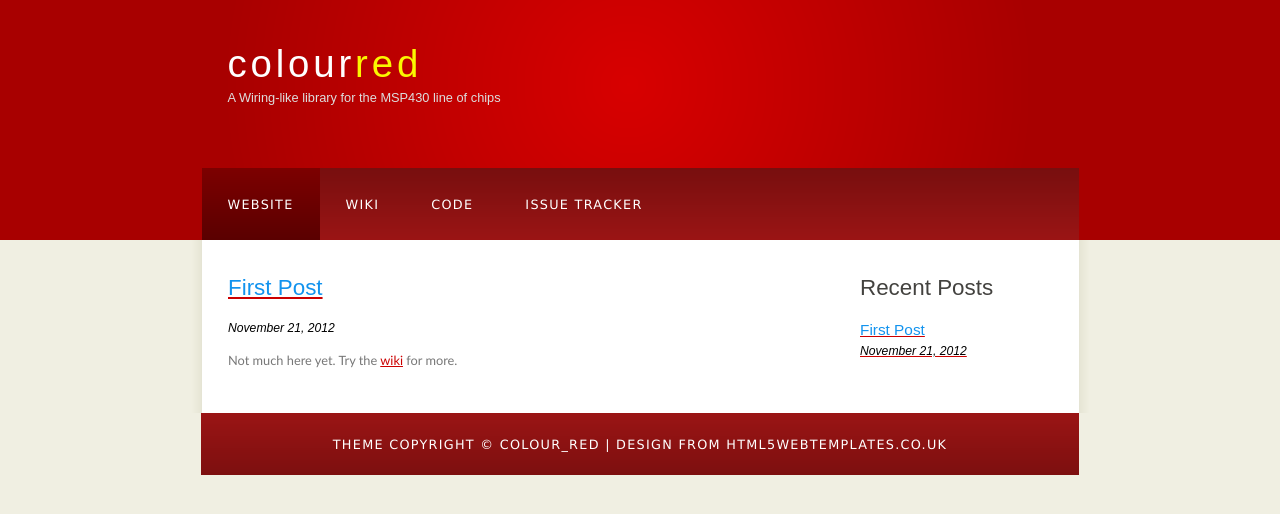
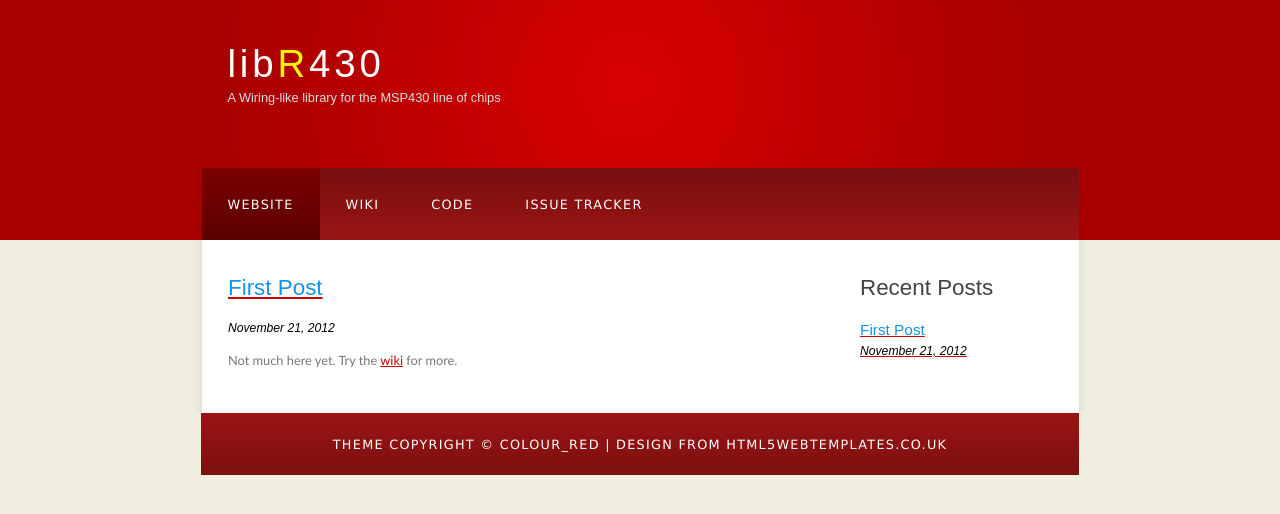
Before and after one commit to 9072997/libR430, a Jekyll site: the page built from index.html, in a window 1280 px wide. Shown: the top 514 px of the page. Built offline with Jekyll 4.4.1, drawn with Linux system fonts in a browser that asks for light colours; Markdown is read by kramdown in place of the engine named in the settings.

Commit message:
changed page title

```diff
--- a/_layouts/layout.html
+++ b/_layouts/layout.html
@@ -10,7 +10,7 @@
 				<div id="logo">
 					<div id="logo_text">
 						<!-- class="logo_colour", allows you to change the colour of the text -->
-						<h1><a href="/libR430">colour<span class="logo_colour">red</span></a></h1>
+						<h1><a href="/libR430">lib<span class="logo_colour">R</span>430</a></h1>
 						<h2>A Wiring-like library for the MSP430 line of chips</h2>
 					</div>
 				</div>
```
